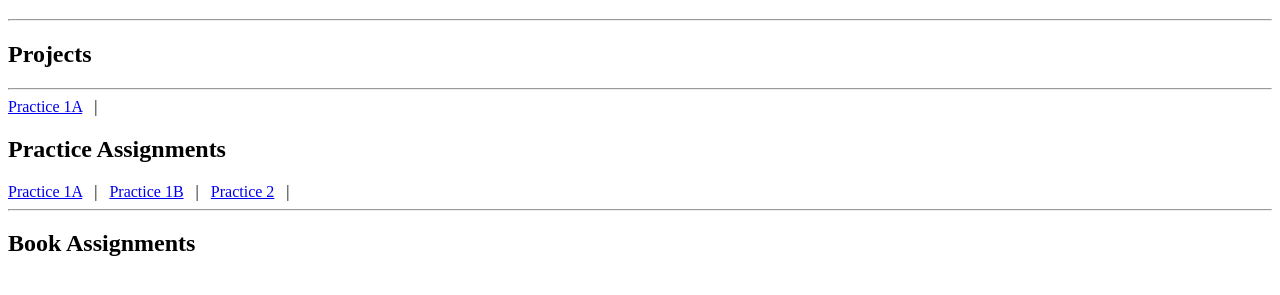
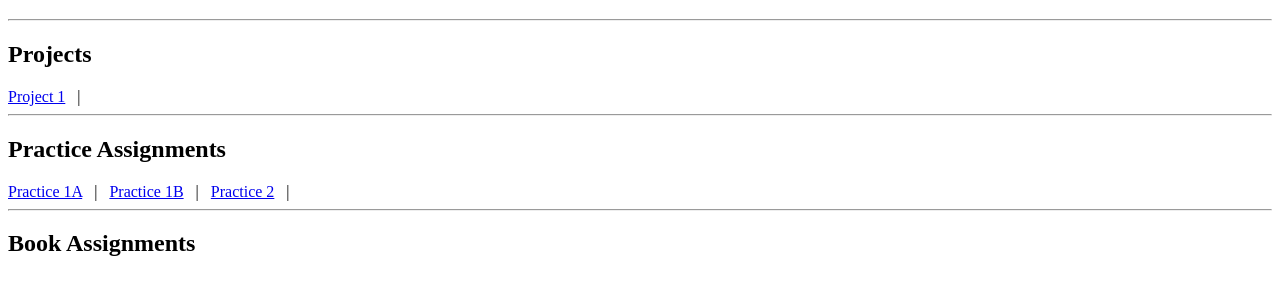
Before and after one commit to EthanJeppson/info2420, a plain HTML site: page index.html in a window 1280 px wide. Shown: the part 61-356 px from the top of the page. Drawn offline with Linux system fonts and the light colour scheme.

Commit message:
Update index.html

```diff
--- a/index.html
+++ b/index.html
@@ -8,9 +8,9 @@
       <h1>Home Page for Ethan Jeppson</h1>
       <hr />
       <h2>Projects</h2>
+      <a href="https://ethanjeppson.github.io/Project1/">Project 1</a>
+      &nbsp;&nbsp;|&nbsp;&nbsp;
       <hr />
-      <a href="https://ethanjeppson.github.io/Project1/">Practice 1A</a>
-      &nbsp;&nbsp;|&nbsp;&nbsp;
       <h2>Practice Assignments</h2>
       <a href="file:///Users/ethanjeppson/Desktop/WEB/Bistro.html">Practice 1A</a>
       &nbsp;&nbsp;|&nbsp;&nbsp;
```
